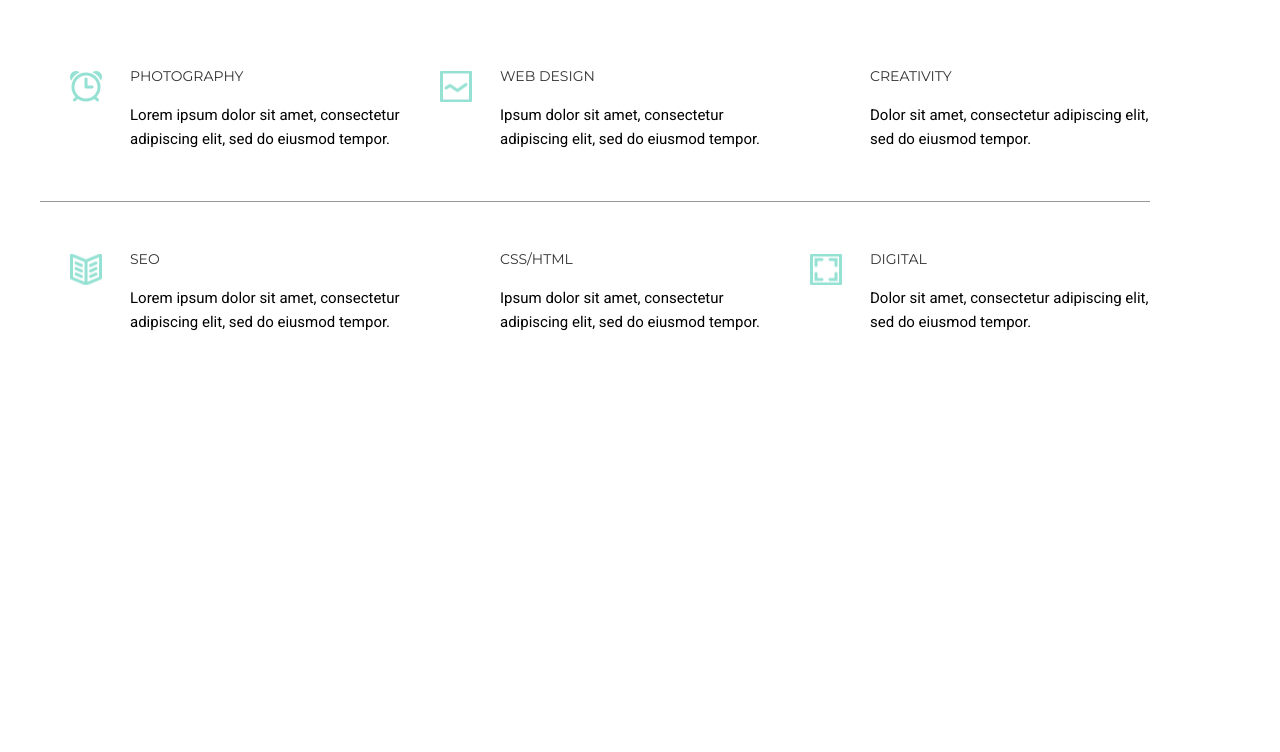
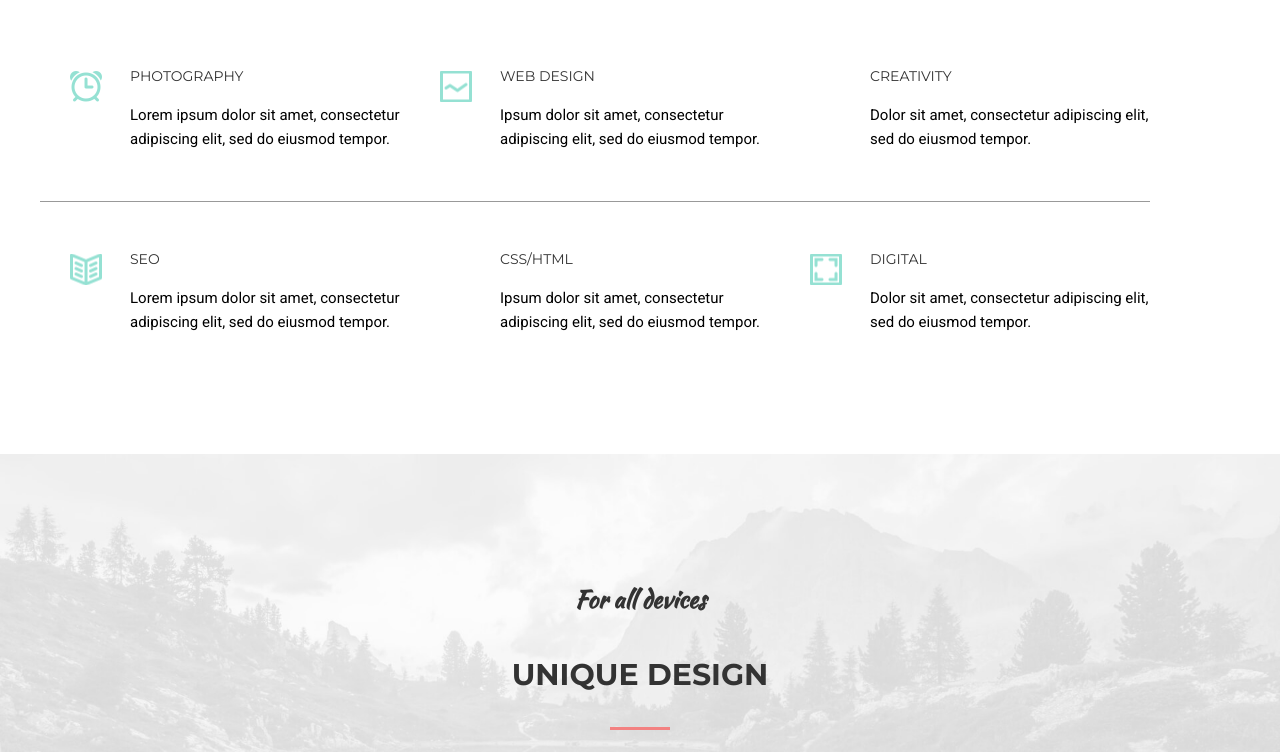
Before and after one commit to TheHunterSem/MOGO, a plain HTML site: page index.html in a window 1280 px wide. Shown: the part 2215-2967 px from the top of the page. Before the commit the page ends 2669 px from the top, so only its background shows below. Drawn offline with Linux system fonts and the light colour scheme.

Commit message:
unique design

```diff
--- a/index.html
+++ b/index.html
@@ -184,6 +184,15 @@
       </div>
     </section>
 
+    <section class="unique-design">
+      <div class="container">
+        <div class="row">
+          <h3 class="unique-design-header">For all devices</h3>
+          <p class="unique-design-title">unique design</p>
+        </div>
+      </div>
+    </section>
+
     <script src="scripts/jquery.js"></script>
     <script src="scripts/base.js"></script>
   </body>
--- a/styles/style.css
+++ b/styles/style.css
@@ -459,3 +459,47 @@ a {
 	left: 30px;
 	background: url("../images/digital-item.png")no-repeat center;
 }
+
+
+
+/*------------------------------UNIQUE DESIGN------------------------------*/
+
+.unique-design{
+	width: 100%;
+	background: url('../images/unique-design-bg.jpg')center;
+	-webkit-background-size: 100%;
+	background-size: 100%;
+	padding: 110px 0 0 0;
+}
+
+.unique-design-header{
+	text-align: center;
+	color: #333;
+	font-family: 'Kaushan Script', cursive;
+	font-size: 24px;
+	line-height: 24px;
+}
+
+.unique-design-title{
+	position: relative;
+	color: #333333;
+	font-size: 30px;
+	line-height: 30px;
+	font-weight: bold;
+	text-transform: uppercase;
+	font-family: 'Montserrat', sans-serif;
+	text-align: center;
+	padding: 24px 0 40px 0;
+	margin: 0 0 22px 0;
+}
+
+.unique-design-title::after{
+	position: absolute;
+	content: "";
+	height: 3px;
+	width: 60px;
+	bottom: 0;
+	left: 50%;
+	transform: translateX(-50%);
+	background-color: #f38181;
+}
```
Also changed, not shown: images/unique-design-bg.jpg (added), images/unique-design-tablet.png (added), images/unique-design-tel.png (added).
